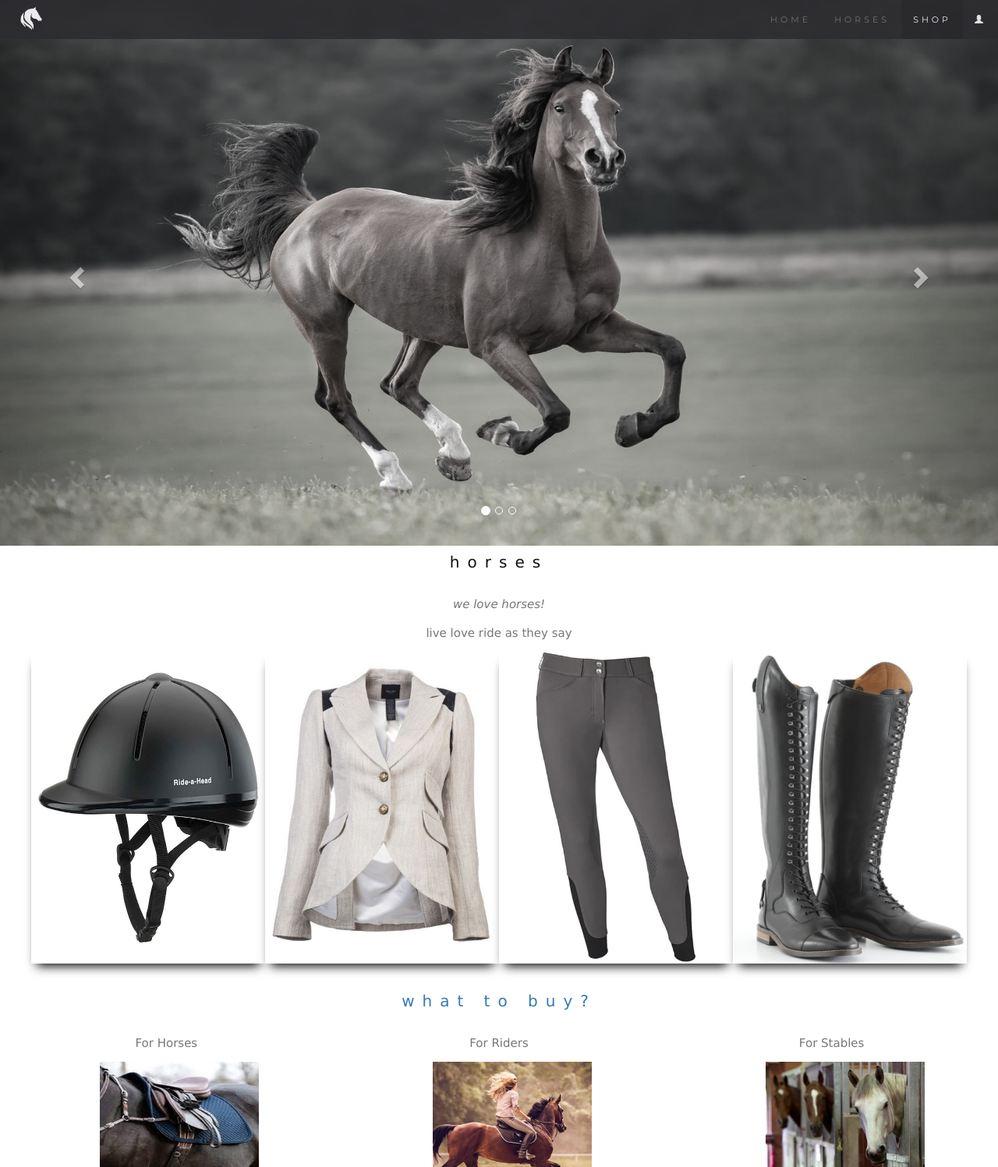
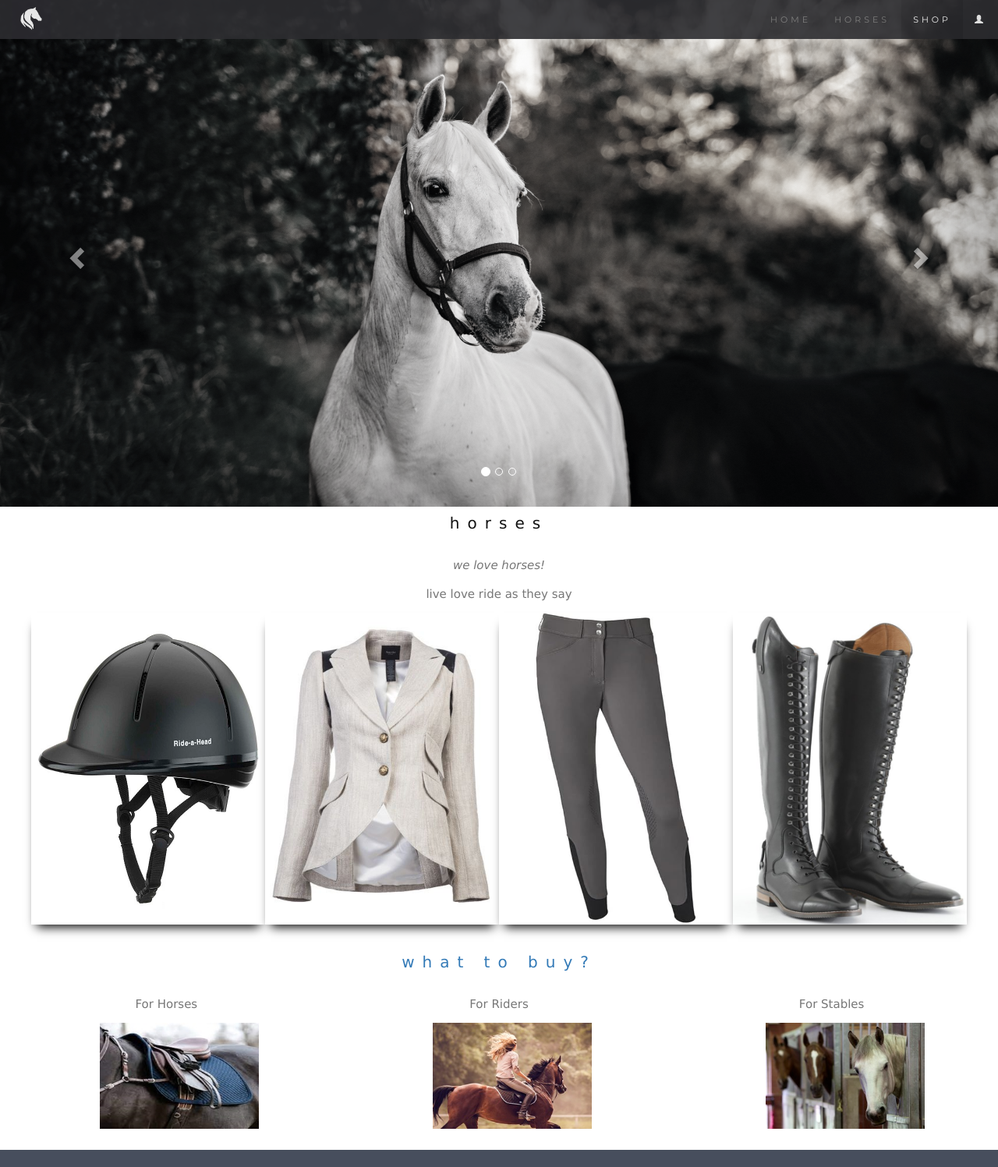
Before and after one commit to pityung/Szakdolgozat, a PHP site: page / in a window 1280 px wide. Shown: the top 1497 px of the page at 78% size. Run offline with PHP 8.4, Linux system fonts and the light colour scheme.

Commit message:
changes
changed images and login/register color

```diff
--- a/index.html
+++ b/index.html
@@ -43,7 +43,7 @@
         </ol>
         <div class="carousel-inner" role="listbox">
             <div class="item active">
-                <img src="images/horse.png" alt="Horse">
+                <img src="images/horse.jpg" alt="Horse">
             </div>
             <div class="item">
                 <img src="images/horse2.jpg" alt="Horse">
--- a/styles/login.css
+++ b/styles/login.css
@@ -51,7 +51,7 @@ body {
 .card:nth-child(1) {
   --hue: 400;
   --saturation: 100%;
-  --lightness: 48.04%;
+  --lightness: 50%;
 }
 
 .overlay {
--- a/styles/register.css
+++ b/styles/register.css
@@ -51,7 +51,7 @@ body {
 .card:nth-child(1) {
   --hue: 550;
   --saturation: 100%;
-  --lightness: 48.04%;
+  --lightness: 50%;
 }
 
 .overlay {
--- a/styles/style.css
+++ b/styles/style.css
@@ -26,7 +26,7 @@ h4 {
     -webkit-filter: grayscale(90%);
     filter: grayscale(90%);
     width: 100%;
-    max-height: 700px;
+    max-height: 650px;
 }
 
 .bg-1 {
```
Also changed, not shown: images/horse.jpg (added), images/horse.png (deleted).
